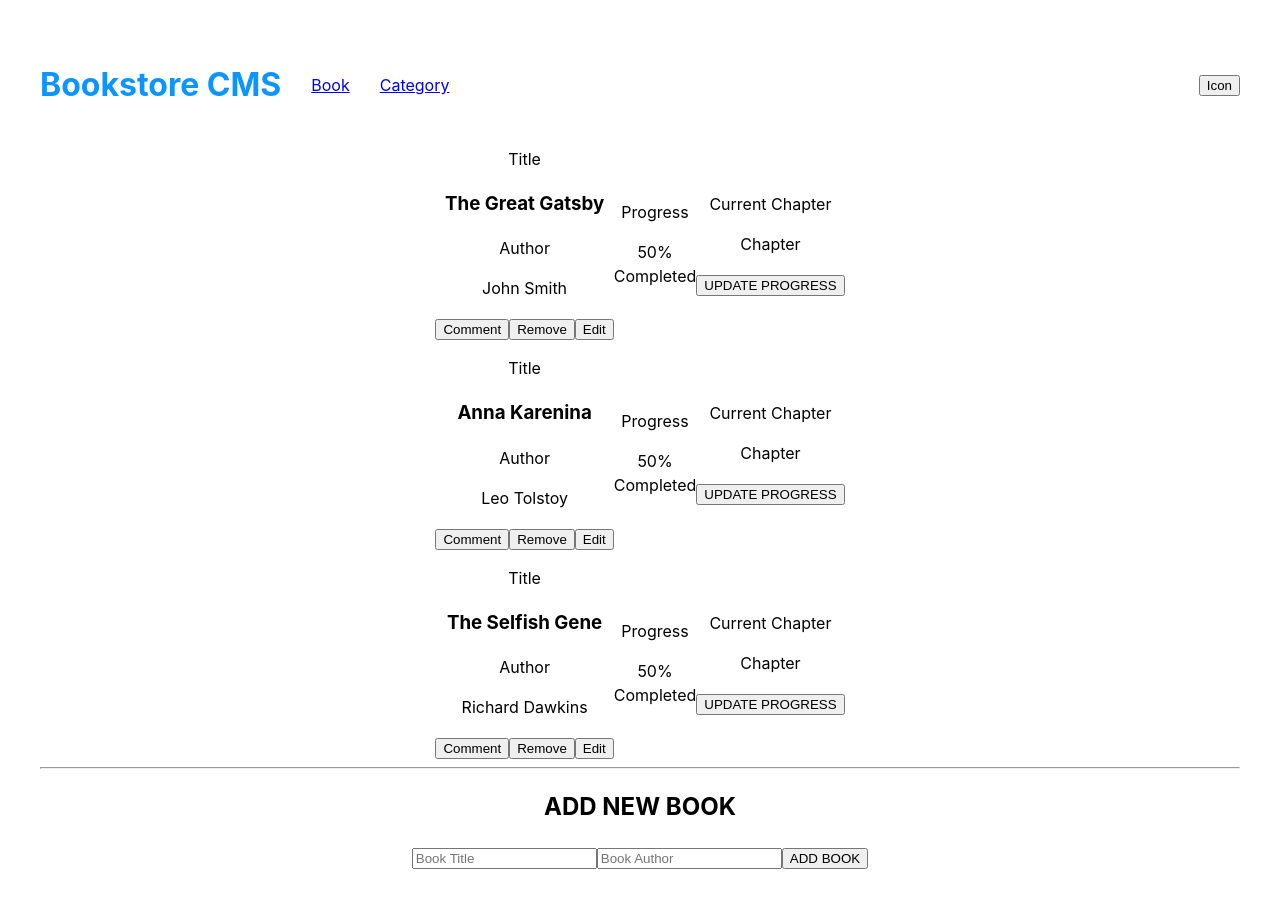
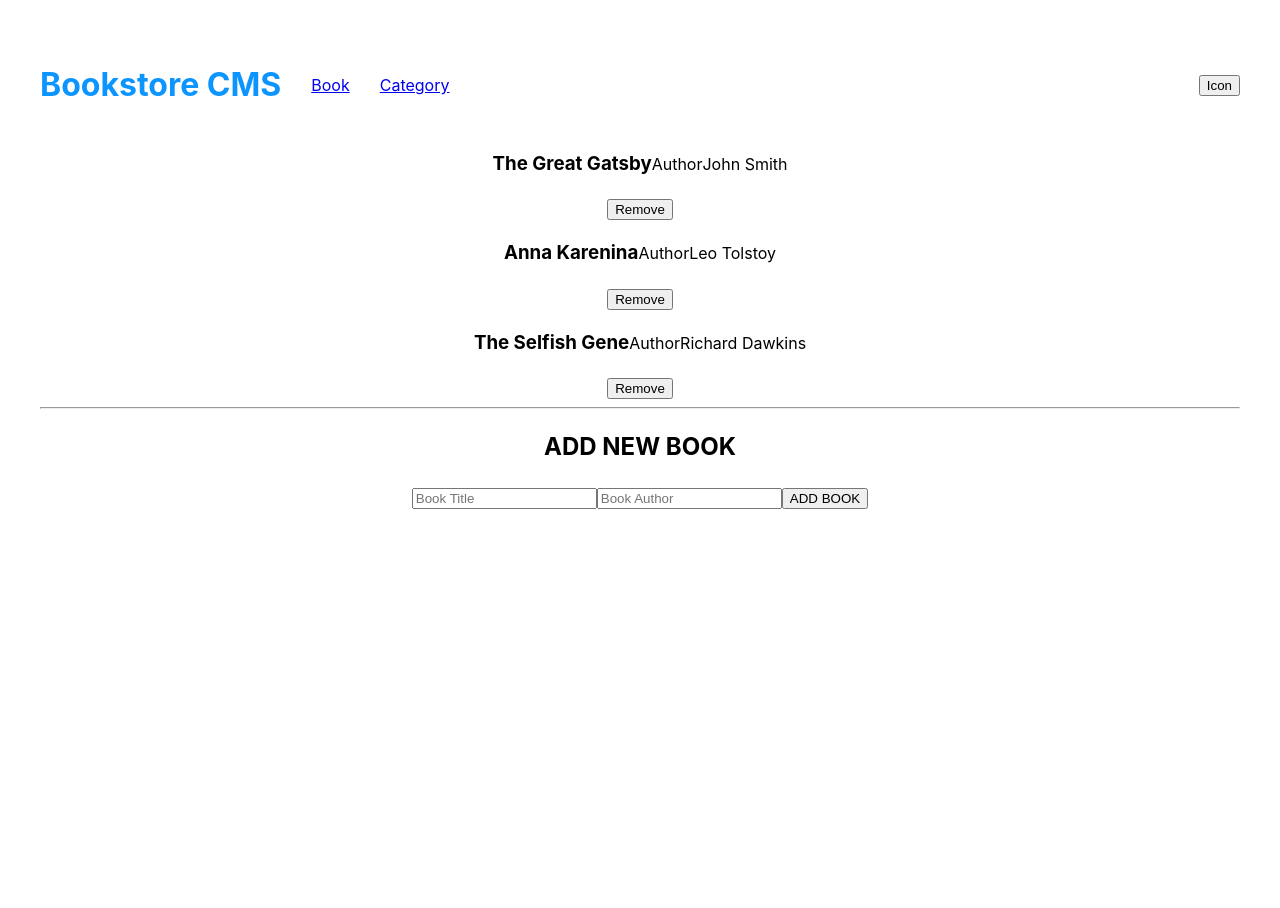
Before and after one commit to Theodoraldo/react-bookstore, a React (Vite) app: page / in a window 1280 px wide. After the commit the page ends 800 px from the top, so only its background shows below. Built offline with nearby package versions, Linux system fonts and the light colour scheme.

Commit message:
Add remove functionality

```diff
--- a/src/components/BookItem.jsx
+++ b/src/components/BookItem.jsx
@@ -1,38 +1,32 @@
 import React from 'react';
-import { useSelector } from 'react-redux';
+import { useSelector, useDispatch } from 'react-redux';
+import { removeBook } from '../redux/books/booksSlice';
 import './styles/BookItem.css';
 
 const BookItem = () => {
   const books = useSelector((state) => state.books);
 
+  const dispatch = useDispatch();
+
+  const removeOldBook = (itemId) => {
+    dispatch(removeBook(itemId));
+  };
+
   return (
     <div>
       {books.map((book) => (
-        <div key={book.item_id} className="book-card">
-          <div>
-            <div>
-              <p>Title</p>
+        <div key={book.item_id}>
+          <div className="card-card">
+            <div className="book-card">
               <h3>{book.title}</h3>
               <p>Author</p>
               <p>{book.author}</p>
             </div>
             <div>
-              <button type="button">Comment</button>
-              <button type="button">Remove</button>
-              <button type="button">Edit</button>
+              <button type="button" onClick={() => removeOldBook(book.item_id)}>
+                Remove
+              </button>
             </div>
-          </div>
-          <div>
-            <p>Progress</p>
-            <div>
-              <div>50%</div>
-              <div>Completed</div>
-            </div>
-          </div>
-          <div>
-            <p>Current Chapter</p>
-            <p>Chapter</p>
-            <button type="button">UPDATE PROGRESS</button>
           </div>
         </div>
       ))}
```
